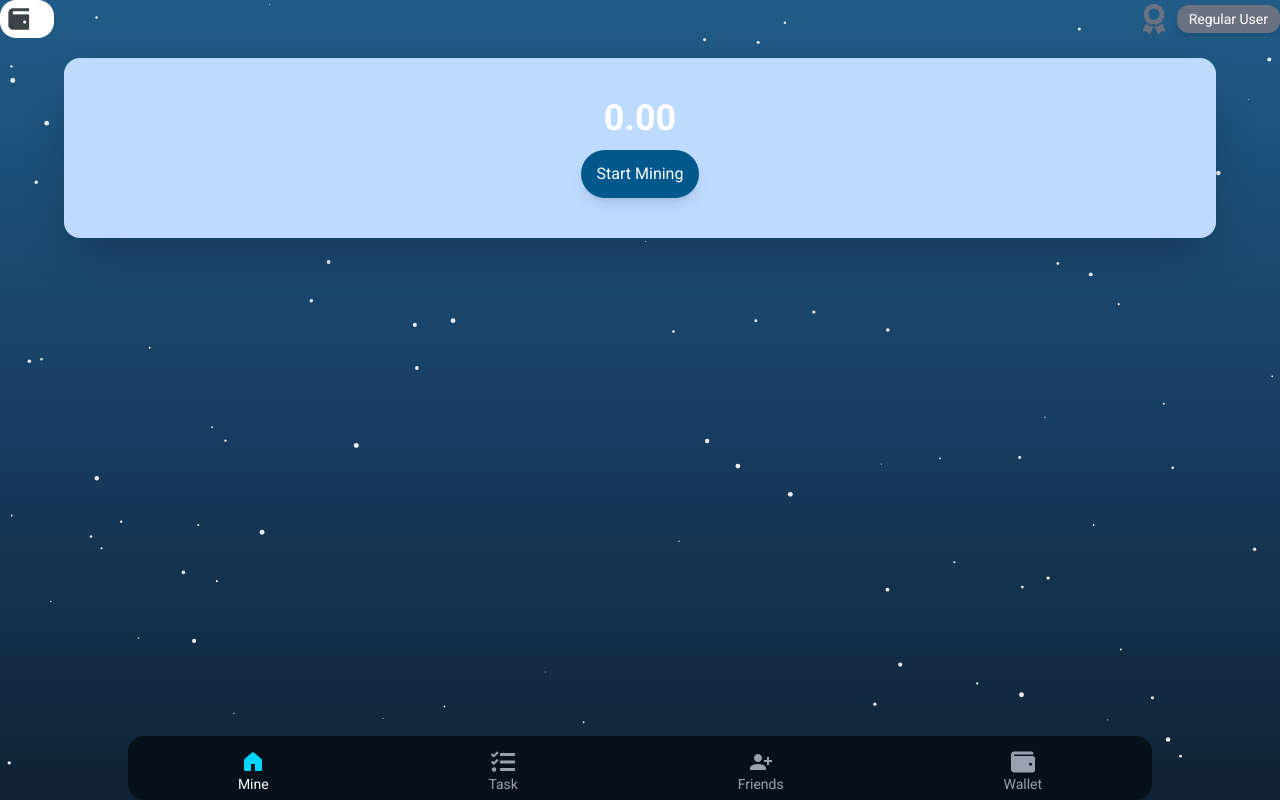
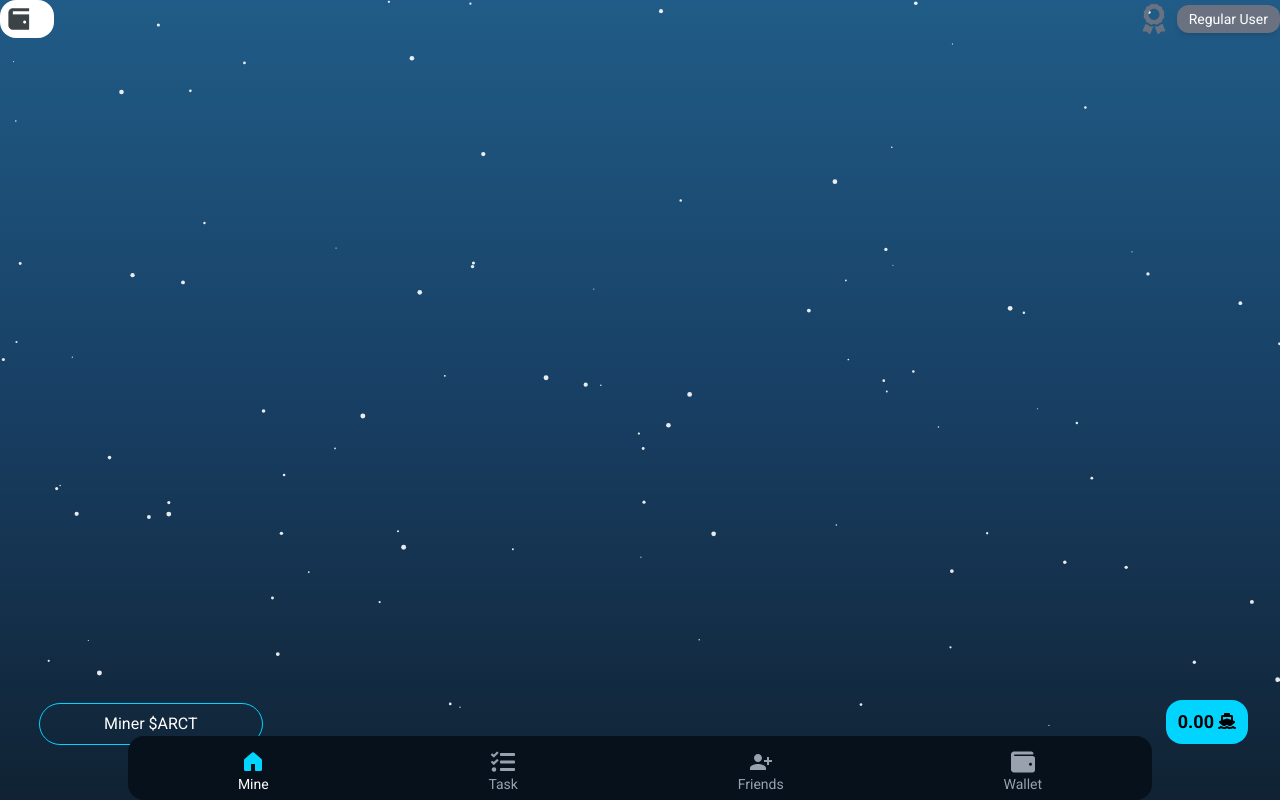
Before and after one commit to myconpeter/artcBot-frontend, a React (Vite) app: page /mine in a window 1280 px wide. Built offline with nearby package versions, Linux system fonts and the light colour scheme; no server answers.

Commit message:
lets test ths

```diff
--- a/src/pages/Mine.jsx
+++ b/src/pages/Mine.jsx
@@ -9,6 +9,7 @@ import PremiumUser from '../component/PremiumUser'
 import BgOne from '../assets/image/bgOne.png'
 import ArcticBgOne from '../component/background/ArcticBgOne'
 import ArcticBgTwo from '../component/background/ArcticBgTwo'
+import { FaShip } from 'react-icons/fa6'
 
 const Mine = () => {
   const { data, isLoading, refetch } = useMyInfoQuery()
@@ -81,7 +82,7 @@ const Mine = () => {
 
   return (
     <div className='relative flex flex-col  h-screen w-full overflow-hidden text-white'>
-      {/* <ArcticBgOne /> */}
+      <ArcticBgOne />
       <ArcticBgTwo />
       <div className='flex justify-between items-center'>
         <Link to='/wallet' className='bg-white flex items-center gap-4 p-2 rounded-2xl'>
@@ -91,11 +92,13 @@ const Mine = () => {
         <PremiumUser isLoading={isLoading} miningPremiumUser={miningPremiumUser} />
       </div>
 
-      <div className='mt-5 flex flex-col items-center gap-5'>
-        <div className='relative flex flex-col justify-center w-[90%] items-center bg-blue-200 rounded-2xl shadow-2xl py-10'>
-          <p className='font-bold text-4xl'>{liveMiningAmount.toFixed(2)}</p>
+      <div className='mt-5 flex flex-col items-center  fixed bottom-14'>
+        <div className='relative flex flex-row-reverse  justify-center w-[90%]  items-center'>
+          <p className='fixed flex items justify-center gap-1 font-bold mt-5 text-black bg-[#00D4FF] px-3 py-2 right-8 bottom-14 text-lg rounded-2xl'>
+            {liveMiningAmount.toFixed(2)} <FaShip className='mt-1' />
+          </p>
 
-          <div className='flex items-center justify-center mt-3'>
+          <div className='flex mt-3 w-72'>
             {isLoading ? (
               <p>Loading...</p>
             ) : miningStatus && countdown > 0 ? (
@@ -116,22 +119,22 @@ const Mine = () => {
                   setLiveMiningAmount(0) // Reset mined amount
                   refetch()
                 }}
-                className='bg-green-600 text-white font-bold rounded-3xl px-6 py-3 mt-4 shadow-lg hover:bg-green-700 transition'
+                className='bg-[#00D4FF] text-white font-bold rounded-3xl px-6 py-3 mt-4 shadow-lg hover:bg-green-700 transition'
               >
                 Claim Mining
               </div>
             ) : (
               <div
                 onClick={() => startFarming().then(refetch)}
-                className='bg-[#00588D] rounded-3xl text-white px-4 py-3 text-center shadow-lg hover:bg-[#004477] transition'
+                className='fixed bg-transparent outline-1 outline-[#00D4FF] left-10 bottom-14 rounded-3xl text-white px-16 py-2 text-center transition'
               >
-                Start Mining
+                Miner ${import.meta.env.VITE_SYMBOL}
               </div>
             )}
           </div>
 
           {/* Burn Timer */}
-          {!miningPremiumUser && miningStatus && burnCountdown > 0 && countdown <= 0 && (
+          {/* {!miningPremiumUser && miningStatus && burnCountdown > 0 && countdown <= 0 && (
             <p className='text-red-500 text-sm mt-5'>
               Mined will burn if not claimed after {formatTime(burnCountdown)}
             </p>
@@ -139,7 +142,7 @@ const Mine = () => {
 
           {!miningPremiumUser && burnCountdown === 0 && (
             <p className='text-red-500 font-semibold mt-5'>Tokens burned!</p>
-          )}
+          )} */}
         </div>
       </div>
     </div>
```
